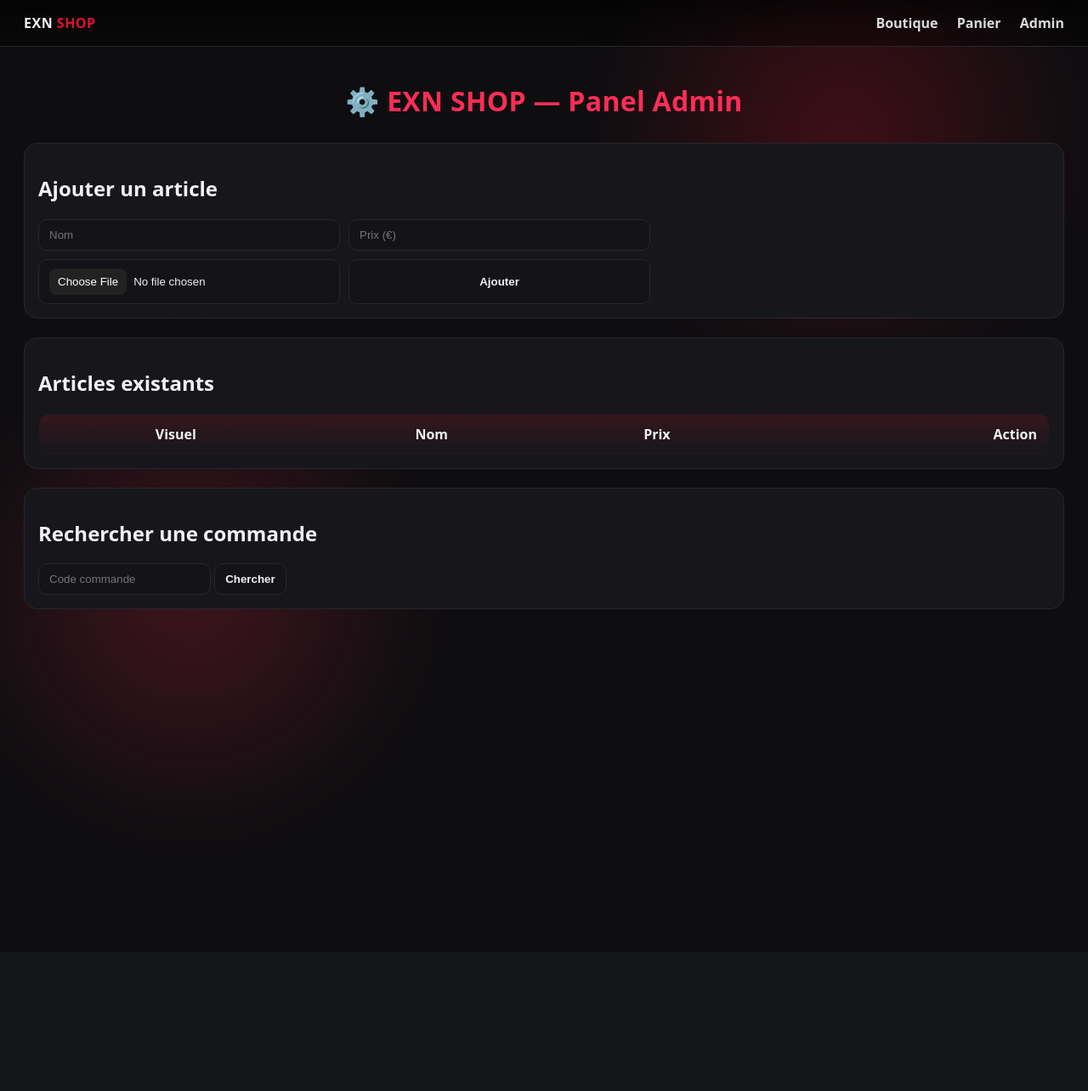
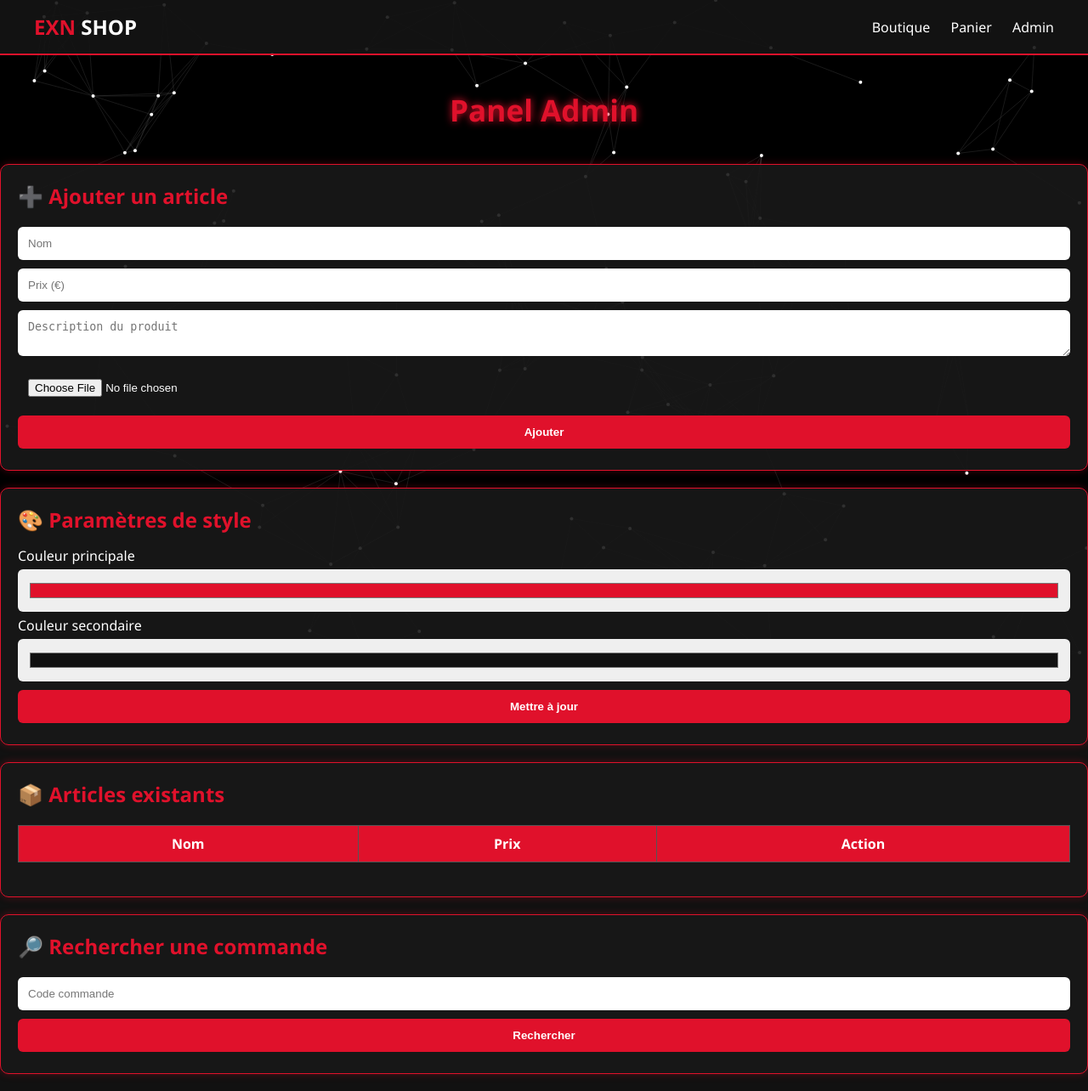
Before and after one commit to noxontop49/exn-shop, a Flask app: page /admin in a window 1280 px wide; the page is wider, and only the part inside the window is pictured. Shown: that part at 85% size. Before the commit the page ends 884 px from the top of that part, so only its background shows below. Run offline with Flask 3, Linux system fonts and the light colour scheme; the visitor is signed in with stand-in values (Sample User, id 1); data comes from the database, SQL or seed files in the repository; both versions use the stored data as it was after the commit; data that the repository does not hold is empty.

Commit message:
Mise à jour login et panel admin

```diff
--- a/app.py
+++ b/app.py
@@ -17,12 +17,18 @@
                  id INTEGER PRIMARY KEY AUTOINCREMENT,
                  nom TEXT,
                  prix REAL,
+                 description TEXT,
                  image TEXT)""")
     c.execute("""CREATE TABLE IF NOT EXISTS commandes (
                  id INTEGER PRIMARY KEY AUTOINCREMENT,
                  code TEXT,
                  contenu TEXT,
                  total REAL)""")
+    c.execute("""CREATE TABLE IF NOT EXISTS settings (
+                 id INTEGER PRIMARY KEY,
+                 primary_color TEXT,
+                 secondary_color TEXT)""")
+    c.execute("INSERT OR IGNORE INTO settings (id, primary_color, secondary_color) VALUES (1, '#e0112b', '#111111')")
     conn.commit()
     conn.close()
 
@@ -35,8 +41,8 @@
     return ''.join(random.choices(string.ascii_uppercase + string.digits, k=6))
 
 # --- Config admin ---
-ADMIN_USER = "getpost"
-ADMIN_PASS = "tonght67"
+ADMIN_USER = "admin"
+ADMIN_PASS = "password"
 
 @app.route("/login", methods=["GET", "POST"])
 def login():
@@ -66,26 +72,39 @@
             try:
                 prix = float(request.form["prix"])
             except ValueError:
-                prix = 0.0  # si l'utilisateur met autre chose qu'un chiffre
+                prix = 0.0
+            description = request.form["description"]
             image = request.files["image"]
             image_filename = None
             if image and image.filename != "":
                 image_filename = secure_filename(image.filename)
                 image.save(os.path.join(app.config["UPLOAD_FOLDER"], image_filename))
-            c.execute("INSERT INTO articles (nom, prix, image) VALUES (?, ?, ?)", (nom, prix, image_filename))
+            c.execute("INSERT INTO articles (nom, prix, description, image) VALUES (?, ?, ?, ?)",
+                      (nom, prix, description, image_filename))
+
         elif "supprimer" in request.form:
             id_article = request.form["supprimer"]
             c.execute("DELETE FROM articles WHERE id=?", (id_article,))
+
         elif "chercher" in request.form:
             code = request.form["code"].strip().upper()
             c.execute("SELECT * FROM commandes WHERE code=?", (code,))
             commande = c.fetchone()
+
+        elif "changer_couleurs" in request.form:
+            primary = request.form["primary_color"]
+            secondary = request.form["secondary_color"]
+            c.execute("UPDATE settings SET primary_color=?, secondary_color=? WHERE id=1",
+                      (primary, secondary))
+
         conn.commit()
 
     c.execute("SELECT * FROM articles")
     articles = c.fetchall()
+    c.execute("SELECT primary_color, secondary_color FROM settings WHERE id=1")
+    colors = c.fetchone()
     conn.close()
-    return render_template("admin.html", articles=articles, commande=commande)
+    return render_template("admin.html", articles=articles, commande=commande, colors=colors)
 
 @app.route("/")
 def shop():
@@ -93,8 +112,21 @@
     c = conn.cursor()
     c.execute("SELECT * FROM articles")
     articles = c.fetchall()
+    c.execute("SELECT primary_color, secondary_color FROM settings WHERE id=1")
+    colors = c.fetchone()
     conn.close()
-    return render_template("shop.html", articles=articles)
+    return render_template("shop.html", articles=articles, colors=colors)
+
+@app.route("/produit/<int:article_id>")
+def produit(article_id):
+    conn = get_db()
+    c = conn.cursor()
+    c.execute("SELECT * FROM articles WHERE id=?", (article_id,))
+    article = c.fetchone()
+    c.execute("SELECT primary_color, secondary_color FROM settings WHERE id=1")
+    colors = c.fetchone()
+    conn.close()
+    return render_template("produit.html", article=article, colors=colors)
 
 @app.route("/ajouter_panier/<int:article_id>")
 def ajouter_panier(article_id):
--- a/static/style.css
+++ b/static/style.css
@@ -1,126 +1,201 @@
-:root{
-  --bg:#0e0e10;
-  --card:#17171b;
-  --muted:#9ea0a6;
-  --red:#e0112b;
-  --red-2:#ff2d55;
-  --white:#f2f2f3;
-  --border:#26262b;
+/* --- RESET --- */
+* {
+  margin: 0;
+  padding: 0;
+  box-sizing: border-box;
+}
+body {
+  font-family: 'Segoe UI', Arial, sans-serif;
+  background: var(--secondary);
+  color: #fff;
+  overflow-x: hidden;
+  min-height: 100vh;
+  position: relative;
 }
 
-*{box-sizing:border-box}
-html,body{margin:0;padding:0}
-body{
-  font-family: system-ui,-apple-system,Segoe UI,Roboto,Ubuntu,'Helvetica Neue',Arial;
-  background: var(--bg);
-  color: var(--white);
-  min-height:100vh;
-  position:relative;
-  overflow-x:hidden;
+/* --- CANVAS CONSTELLATION --- */
+#background {
+  position: fixed;
+  top: 0; left: 0;
+  width: 100%;
+  height: 100%;
+  z-index: -1;
+  background: #000;
 }
 
-/* --- background shapes façon Lusive --- */
-body::before, body::after{
-  content:"";
-  position:absolute; inset:-20vmax -10vmax auto auto;
-  width:65vmax; height:65vmax; border-radius:50%;
-  background: radial-gradient(closest-side, rgba(224,17,43,.25), transparent 70%);
-  filter: blur(40px);
-  pointer-events:none; z-index:0;
+/* --- NAVBAR --- */
+.navbar {
+  background: rgba(20, 20, 20, 0.9);
+  padding: 15px 40px;
+  display: flex;
+  justify-content: space-between;
+  align-items: center;
+  border-bottom: 2px solid var(--primary);
+  position: sticky;
+  top: 0;
+  z-index: 10;
 }
-body::after{
-  inset:auto auto -25vmax -15vmax;
-  background: radial-gradient(closest-side, rgba(255,45,85,.22), transparent 70%);
+.logo {
+  font-size: 1.5em;
+  font-weight: bold;
+  color: var(--primary);
+}
+.logo span { color: #fff; }
+.navbar a {
+  color: #fff;
+  margin-left: 20px;
+  text-decoration: none;
+  transition: color 0.3s;
+}
+.navbar a:hover { color: var(--primary); }
+
+/* --- TITRES --- */
+.page-title {
+  text-align: center;
+  margin: 40px 0;
+  font-size: 2.2em;
+  color: var(--primary);
+  text-shadow: 0 0 10px var(--primary);
 }
 
-/* NAVBAR */
-.navbar{
-  position:sticky; top:0; z-index:10;
-  display:flex; justify-content:space-between; align-items:center;
-  padding:16px 28px;
-  background: linear-gradient(180deg, rgba(0,0,0,.65), rgba(0,0,0,.35));
-  backdrop-filter: blur(6px);
-  border-bottom:1px solid var(--border);
+/* --- GRID PRODUITS --- */
+.grid {
+  display: grid;
+  grid-template-columns: repeat(auto-fill, minmax(220px, 1fr));
+  gap: 25px;
+  padding: 0 20px;
 }
-.logo{font-weight:800; letter-spacing:.5px}
-.logo span{color:var(--red)}
-.navbar a{
-  color:var(--white); text-decoration:none; margin-left:18px; font-weight:600;
-  opacity:.9;
+.card {
+  background: rgba(30, 30, 30, 0.9);
+  border: 2px solid var(--primary);
+  border-radius: 12px;
+  overflow: hidden;
+  text-align: center;
+  transition: transform 0.3s, box-shadow 0.3s;
+  cursor: pointer;
 }
-.navbar a:hover{color:var(--red-2)}
+.card:hover {
+  transform: translateY(-8px);
+  box-shadow: 0 0 20px var(--primary);
+}
+.card img {
+  width: 100%;
+  aspect-ratio: 1/1;
+  object-fit: cover;
+}
+.card-body { padding: 15px; }
+.card-body h3 { margin-bottom: 8px; }
+.prix { color: var(--primary); font-weight: bold; }
 
-/* CONTAINER */
-.container{padding:28px; position:relative; z-index:1;}
+/* --- PAGE PRODUIT --- */
+.produit-detail {
+  max-width: 700px;
+  margin: 0 auto;
+  text-align: center;
+  padding: 20px;
+}
+.produit-img {
+  max-width: 100%;
+  border-radius: 12px;
+  margin-bottom: 20px;
+  box-shadow: 0 0 20px rgba(0,0,0,0.5);
+}
+.desc { margin: 15px 0; line-height: 1.6; }
 
-/* TITRES */
-.page-title{
-  text-align:center; margin:14px 0 28px; font-size: clamp(22px, 3vw, 32px);
-  color:var(--red-2); font-weight:800; letter-spacing:.3px;
+/* --- TABLES --- */
+.table {
+  width: 100%;
+  border-collapse: collapse;
+  margin: 20px 0;
+}
+.table th, .table td {
+  border: 1px solid #555;
+  padding: 10px;
+}
+.table th {
+  background: var(--primary);
+  color: #fff;
 }
 
-/* GRID PRODUITS */
-.grid{
-  display:grid;
-  grid-template-columns: repeat(auto-fill,minmax(220px,1fr));
-  gap:22px;
+/* --- BOUTONS --- */
+.btn {
+  display: inline-block;
+  padding: 10px 16px;
+  background: var(--primary);
+  color: #fff;
+  border-radius: 6px;
+  text-decoration: none;
+  font-weight: bold;
+  transition: 0.3s;
 }
-.card{
-  background: linear-gradient(180deg, rgba(23,23,27,.95), rgba(23,23,27,.8));
-  border:1px solid var(--border);
-  border-radius:16px;
-  overflow:hidden;
-  box-shadow: 0 0 0 0 rgba(224,17,43,0);
-  transition: transform .18s ease, box-shadow .18s ease, border-color .18s ease;
+.btn:hover { filter: brightness(1.2); }
+.btn.danger { background: darkred; }
+
+/* --- FORMULAIRES --- */
+.form input, .form textarea, .form button {
+  margin: 5px 0;
+  padding: 12px;
+  width: 100%;
+  border: none;
+  border-radius: 6px;
 }
-.card:hover{
-  transform: translateY(-4px);
-  border-color: rgba(224,17,43,.55);
-  box-shadow: 0 10px 30px -10px rgba(224,17,43,.45);
+.form input[type=color] { height: 50px; cursor: pointer; }
+
+/* --- CONFIRMATION --- */
+.confirm-box { text-align: center; padding: 50px; }
+.big-code { font-size: 2em; color: var(--primary); text-shadow: 0 0 10px var(--primary); }
+/* --- PAGE LOGIN --- */
+.login-box {
+  max-width: 400px;
+  margin: 100px auto;
+  padding: 40px;
+  background: rgba(20,20,20,0.9);
+  border: 2px solid var(--primary);
+  border-radius: 12px;
+  box-shadow: 0 0 20px rgba(224,17,43,0.5);
+  text-align: center;
 }
-.card-media{
-  aspect-ratio: 16/10;
-  background: radial-gradient(circle at 30% 30%, rgba(224,17,43,.15), transparent 60%);
+.login-box h1 {
+  margin-bottom: 25px;
+  color: var(--primary);
+  text-shadow: 0 0 10px var(--primary);
 }
-.card-media img{
-  width:100%; height:100%; object-fit:cover; display:block;
+.login-box .form input {
+  margin: 10px 0;
+  padding: 12px;
+  border: none;
+  border-radius: 8px;
+  width: 100%;
+  background: #111;
+  color: #fff;
 }
-.card-body{padding:14px}
-.card-title{margin:0 0 8px; font-size:16px; font-weight:700}
-.card-meta{display:flex; align-items:center; justify-content:space-between}
-.price{color:var(--red-2); font-weight:800}
+.login-box .form input:focus {
+  outline: 2px solid var(--primary);
+}
+.login-box .btn {
+  margin-top: 15px;
+  width: 100%;
+  padding: 12px;
+  border-radius: 8px;
+}
 
-/* BTN */
-.btn{
-  display:inline-block; padding:8px 12px; border-radius:10px;
-  background: linear-gradient(90deg, var(--red), var(--red-2));
-  color:#fff; text-decoration:none; font-weight:700; border:none; cursor:pointer;
-  transition: filter .15s ease, transform .15s ease;
+/* --- ADMIN PAGE --- */
+.admin-section {
+  background: rgba(25,25,25,0.9);
+  padding: 20px;
+  margin: 20px 0;
+  border-radius: 10px;
+  border: 1px solid var(--primary);
+  box-shadow: 0 0 10px rgba(224,17,43,0.3);
 }
-.btn:hover{filter:brightness(1.08); transform: translateY(-1px)}
-.btn.danger{background: linear-gradient(90deg, #7a0b18, var(--red))}
-
-/* TABLES / FORM */
-.table{width:100%; border-collapse:collapse; background:var(--card); border:1px solid var(--border); border-radius:12px; overflow:hidden}
-.table th,.table td{padding:12px 14px; border-bottom:1px solid var(--border)}
-.table th{background:linear-gradient(180deg, rgba(224,17,43,.15), transparent)}
-.table tr:last-child td{border-bottom:none}
-.right{text-align:right}
-.thumb img{width:48px; height:48px; object-fit:cover; border-radius:8px}
-
-.form input, .form button{padding:10px 12px; border-radius:10px; border:1px solid var(--border); background:#141418; color:var(--white)}
-.form input::file-selector-button{border:none; padding:8px 10px; margin-right:8px; background:#222; color:#fff; border-radius:8px}
-.grid1{display:grid; gap:10px; max-width:380px; margin:0 auto}
-.grid2{display:grid; grid-template-columns:1fr 1fr; gap:10px; max-width:720px}
-@media (max-width:640px){.grid2{grid-template-columns:1fr}}
-
-.panel{margin:22px 0; padding:16px; background:var(--card); border:1px solid var(--border); border-radius:16px}
-.total-line{margin:16px 0; text-align:right}
-.actions{text-align:right}
-.empty{opacity:.8}
-
-.confirm-box{
-  margin:30px auto; max-width:560px; text-align:center; background:var(--card);
-  border:1px solid var(--border); border-radius:16px; padding:28px;
+.admin-section h2 {
+  margin-bottom: 15px;
+  color: var(--primary);
 }
-.big-code{font-size:32px; color:var(--red-2); margin:10px 0 14px; font-weight:900; letter-spacing:2px}
+.commande-box {
+  margin-top: 15px;
+  padding: 15px;
+  background: #111;
+  border: 1px solid var(--primary);
+  border-radius: 8px;
+}
--- a/templates/admin.html
+++ b/templates/admin.html
@@ -1,37 +1,43 @@
 {% extends "base.html" %}
 {% block content %}
-<h1 class="page-title">⚙️ EXN SHOP — Panel Admin</h1>
+<h1 class="page-title">Panel Admin</h1>
 
-<section class="panel">
-  <h2>Ajouter un article</h2>
-  <form method="post" enctype="multipart/form-data" class="form grid2">
+<!-- Formulaire ajout produit -->
+<section class="admin-section">
+  <h2>➕ Ajouter un article</h2>
+  <form method="post" enctype="multipart/form-data" class="form grid1">
     <input type="text" name="nom" placeholder="Nom" required>
-    <input type="number" step="0.01" name="prix" placeholder="Prix (€)" required>
-    <input type="file" name="image" accept="image/*">
+    <input type="number" name="prix" placeholder="Prix (€)" step="0.01" required>
+    <textarea name="description" placeholder="Description du produit"></textarea>
+    <input type="file" name="image">
     <button type="submit" name="ajouter" class="btn">Ajouter</button>
   </form>
 </section>
 
-<section class="panel">
-  <h2>Articles existants</h2>
+<!-- Changer couleurs -->
+<section class="admin-section">
+  <h2>🎨 Paramètres de style</h2>
+  <form method="post" class="form grid2">
+    <label>Couleur principale</label>
+    <input type="color" name="primary_color" value="{{ colors[0] }}">
+    <label>Couleur secondaire</label>
+    <input type="color" name="secondary_color" value="{{ colors[1] }}">
+    <button type="submit" name="changer_couleurs" class="btn">Mettre à jour</button>
+  </form>
+</section>
+
+<!-- Liste des articles -->
+<section class="admin-section">
+  <h2>📦 Articles existants</h2>
   <table class="table">
-    <thead>
-      <tr><th>Visuel</th><th>Nom</th><th>Prix</th><th class="right">Action</th></tr>
-    </thead>
+    <thead><tr><th>Nom</th><th>Prix</th><th>Action</th></tr></thead>
     <tbody>
-      {% for id, nom, prix, image in articles %}
+      {% for id, nom, prix, description, image in articles %}
       <tr>
-        <td class="thumb">
-          {% if image %}
-            <img src="{{ url_for('static', filename='uploads/' ~ image) }}" alt="{{ nom }}">
-          {% else %}
-            <img src="{{ url_for('static', filename='img/placeholder.svg') }}" alt="{{ nom }}">
-          {% endif %}
-        </td>
         <td>{{ nom }}</td>
         <td>{{ "%.2f"|format(prix) }} €</td>
-        <td class="right">
-          <form method="post" style="display:inline;">
+        <td>
+          <form method="post">
             <button type="submit" name="supprimer" value="{{ id }}" class="btn danger">Supprimer</button>
           </form>
         </td>
@@ -41,18 +47,18 @@
   </table>
 </section>
 
-<section class="panel">
-  <h2>Rechercher une commande</h2>
-  <form method="post" class="form">
-    <input type="text" name="code" placeholder="Code commande">
-    <button type="submit" name="chercher" class="btn">Chercher</button>
+<!-- Recherche commande -->
+<section class="admin-section">
+  <h2>🔎 Rechercher une commande</h2>
+  <form method="post" class="form grid1">
+    <input type="text" name="code" placeholder="Code commande" required>
+    <button type="submit" name="chercher" class="btn">Rechercher</button>
   </form>
-
   {% if commande %}
-  <div class="commande">
-    <div><b>Code :</b> {{ commande[1] }}</div>
-    <div><b>Articles :</b> {{ commande[2] }}</div>
-    <div><b>Total :</b> {{ "%.2f"|format(commande[3]) }} €</div>
+  <div class="commande-box">
+    <p><b>Code :</b> {{ commande[1] }}</p>
+    <p><b>Contenu :</b> {{ commande[2] }}</p>
+    <p><b>Total :</b> {{ "%.2f"|format(commande[3]) }} €</p>
   </div>
   {% endif %}
 </section>
--- a/templates/base.html
+++ b/templates/base.html
@@ -1,12 +1,19 @@
 <!DOCTYPE html>
 <html lang="fr">
 <head>
-  <meta charset="UTF-8" />
-  <meta name="viewport" content="width=device-width,initial-scale=1" />
+  <meta charset="UTF-8">
+  <meta name="viewport" content="width=device-width,initial-scale=1">
   <title>{{ title if title else "EXN SHOP" }}</title>
-  <link rel="stylesheet" href="{{ url_for('static', filename='style.css') }}" />
+  <link rel="stylesheet" href="{{ url_for('static', filename='style.css') }}">
+  <style>
+    :root {
+      --primary: {{ colors[0] if colors else '#e0112b' }};
+      --secondary: {{ colors[1] if colors else '#111' }};
+    }
+  </style>
 </head>
 <body>
+  <!-- NAVBAR -->
   <header class="navbar">
     <div class="logo">EXN <span>SHOP</span></div>
     <nav>
@@ -16,8 +23,65 @@
     </nav>
   </header>
 
+  <!-- CONTENU DES PAGES -->
   <main class="container">
     {% block content %}{% endblock %}
   </main>
+
+  <!-- CANVAS CONSTELLATION -->
+  <canvas id="background"></canvas>
+  <script>
+  const canvas = document.getElementById('background');
+  const ctx = canvas.getContext('2d');
+  canvas.width = window.innerWidth;
+  canvas.height = window.innerHeight;
+
+  let stars = [];
+  for (let i = 0; i < 120; i++) {
+    stars.push({
+      x: Math.random() * canvas.width,
+      y: Math.random() * canvas.height,
+      vx: (Math.random() - 0.5) * 0.5,
+      vy: (Math.random() - 0.5) * 0.5
+    });
+  }
+
+  function animate() {
+    ctx.clearRect(0, 0, canvas.width, canvas.height);
+    for (let s of stars) {
+      s.x += s.vx; s.y += s.vy;
+      if (s.x < 0 || s.x > canvas.width) s.vx *= -1;
+      if (s.y < 0 || s.y > canvas.height) s.vy *= -1;
+
+      ctx.beginPath();
+      ctx.arc(s.x, s.y, 2, 0, Math.PI * 2);
+      ctx.fillStyle = "white";
+      ctx.fill();
+    }
+
+    for (let i = 0; i < stars.length; i++) {
+      for (let j = i+1; j < stars.length; j++) {
+        let dx = stars[i].x - stars[j].x;
+        let dy = stars[i].y - stars[j].y;
+        let dist = Math.sqrt(dx*dx + dy*dy);
+        if (dist < 120) {
+          ctx.beginPath();
+          ctx.moveTo(stars[i].x, stars[i].y);
+          ctx.lineTo(stars[j].x, stars[j].y);
+          ctx.strokeStyle = "rgba(255,255,255,0.1)";
+          ctx.stroke();
+        }
+      }
+    }
+
+    requestAnimationFrame(animate);
+  }
+  animate();
+
+  window.addEventListener("resize", () => {
+    canvas.width = window.innerWidth;
+    canvas.height = window.innerHeight;
+  });
+  </script>
 </body>
 </html>
--- a/templates/confirmation.html
+++ b/templates/confirmation.html
@@ -1,10 +1,10 @@
 {% extends "base.html" %}
 {% block content %}
-<section class="confirm-box">
+<div class="confirm-box">
   <h1>✅ Commande validée</h1>
   <p>Ton code de commande :</p>
   <div class="big-code">{{ code }}</div>
   <p>Total : <b>{{ "%.2f"|format(total) }} €</b></p>
   <a href="{{ url_for('shop') }}" class="btn">Retour à la boutique</a>
-</section>
+</div>
 {% endblock %}
```
Also changed, not shown: templates/login.html (+8 -6 lines), templates/panier.html (+2 -5 lines), templates/shop.html (+9 -17 lines), shop.db, templates/produit.html (added).
